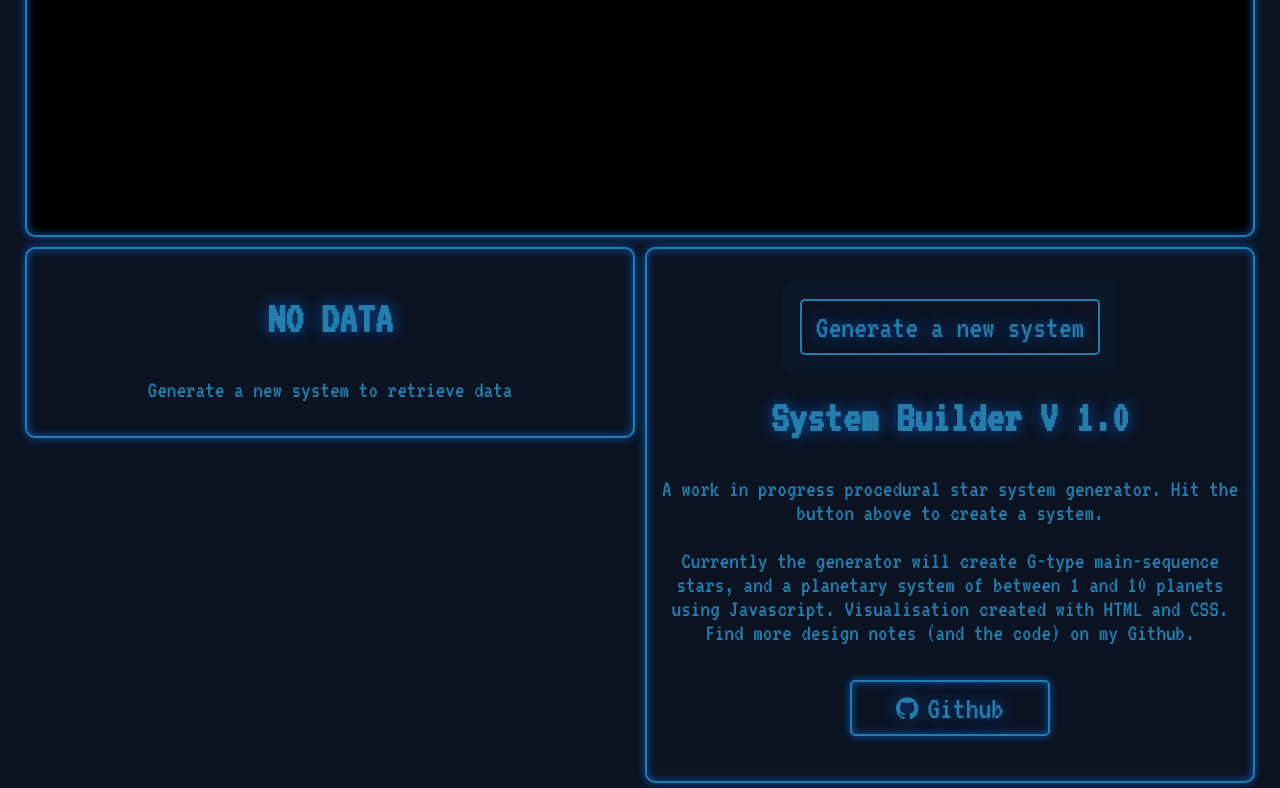
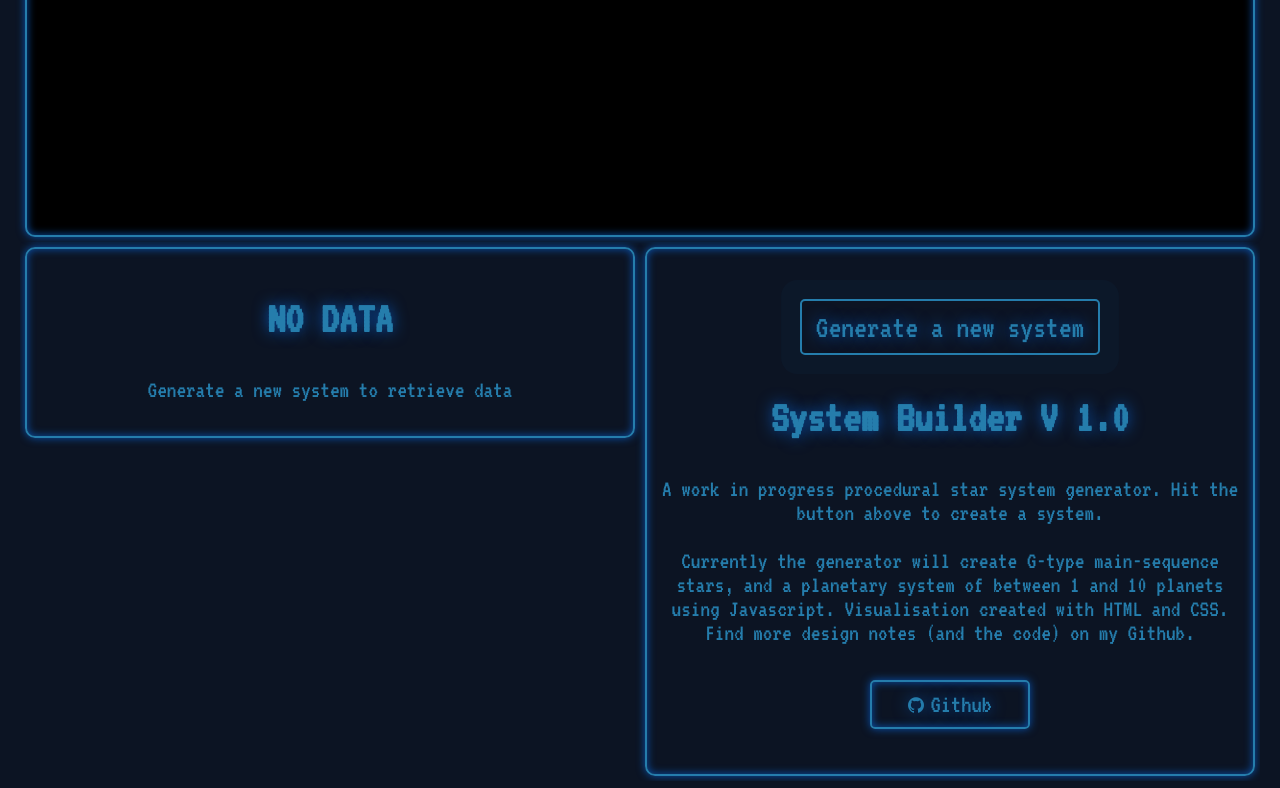
Before and after one commit to JKapella/SystemBuilderApp, a plain HTML site: page index.html in a window 1280 px wide. Shown: the part 373-1161 px from the top of the page. Drawn offline with Linux system fonts and the light colour scheme; files whose address does not match are found by name.

Commit message:
changed size of github button

```diff
--- a/styles.css
+++ b/styles.css
@@ -47,7 +47,7 @@ th {
 }
 
 .github-button {
-    font-size: 1.4rem;
+    font-size: 1rem;
     border-radius: 5px;
     margin: 35px auto;
     padding: 10px;
@@ -55,14 +55,14 @@ th {
     text-shadow: 0 0 15px #0A51AC;
     box-shadow: 0 0 8px 0 #0A51AC, inset 0 0 8px 0 #0A51AC;
     transition: 1s;
-    width: 200px;
+    width: 160px;
     display: block;
     text-decoration: none;
     color: inherit;
 }
 
 .git-text {
-    font-size: 2rem;
+    font-size: 1.6rem;
 }
 
 .button:hover, .github-button:hover {
```
